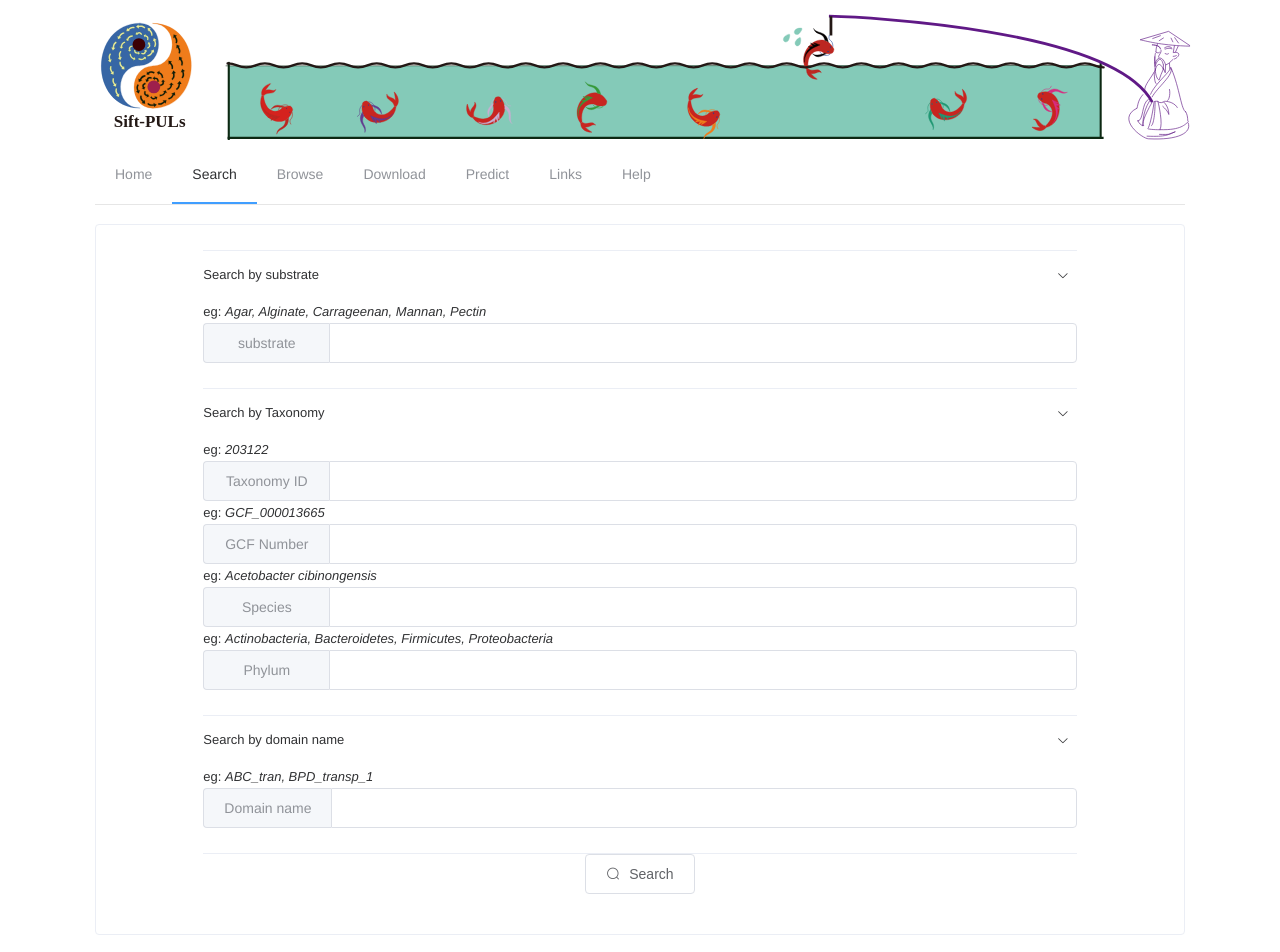
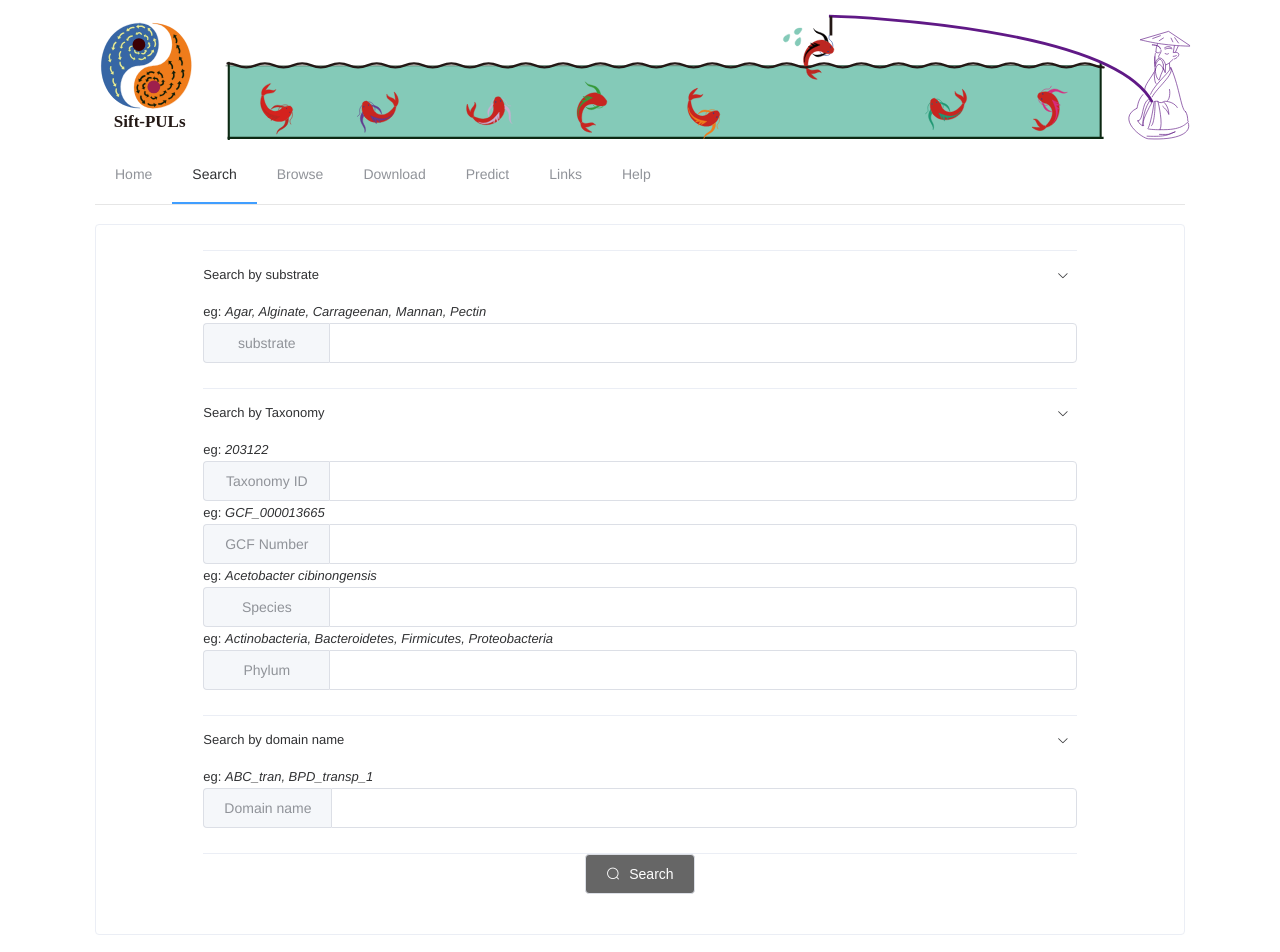
Before and after one commit to lozybean/pul-vue, a Vue app: page /search in a window 1280 px wide. Shown: the top 952 px of the page. Built offline with nearby package versions, Linux system fonts and the light colour scheme; what vue-simple-uploader would draw is missing.

Commit message:
fix: button color

```diff
--- a/src/views/Search.vue
+++ b/src/views/Search.vue
@@ -122,7 +122,11 @@
               <p>Search By multiple Condition</p>
             </el-col> -->
             <el-col :span="4" :offset="10">
-              <el-button icon="el-icon-search" @click="queryAll">
+              <el-button
+                icon="el-icon-search"
+                @click="queryAll"
+                style="background-color: #666666; color: white"
+              >
                 Search
               </el-button>
             </el-col>
```
